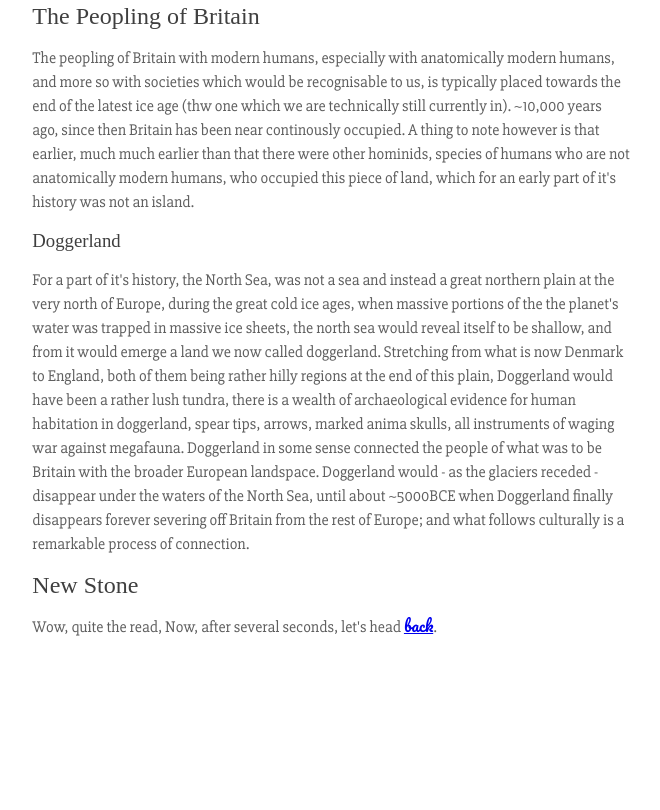
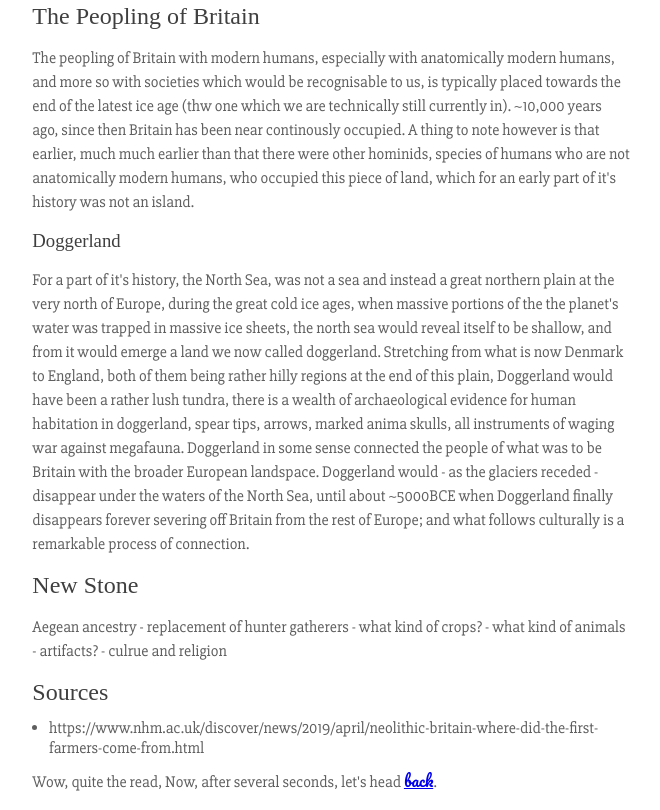
Before and after one commit to kaiser-in-exile/a-believable-fiction, an Eleventy site: page src/posts/longforms/england.md in a window 1280 px wide. Shown: the part 544-1354 px from the top of the page, without its empty margins (309-969 px from the left). Before the commit the page ends 1199 px from the top, so only its background shows below. Built offline with nearby package versions, Linux system fonts and the light colour scheme; Eleventy itself is replaced by a stand-in of ours; files that its build step writes are made by us from their sources; a web font is replaced by a local one.

Commit message:
add hooks for neolithic britain section to text

```diff
--- a/src/posts/longforms/england.md
+++ b/src/posts/longforms/england.md
@@ -22,3 +22,9 @@ The peopling of Britain with modern humans, especially with anatomically modern
 For a part of it's history, the North Sea, was not a sea and instead a great northern plain at the very north of Europe, during the great cold ice ages, when massive portions of the the planet's water was trapped in massive ice sheets, the north sea would reveal itself to be shallow, and from it would emerge a land we now called doggerland. Stretching from what is now Denmark to England, both of them being rather hilly regions at the end of this plain, Doggerland would have been a rather lush tundra, there is a wealth of archaeological evidence for human habitation in doggerland, spear tips, arrows, marked anima skulls, all instruments of waging war against megafauna. Doggerland in some sense connected the people of what was to be Britain with the broader European landspace. Doggerland would - as the glaciers receded - disappear under the waters of the North Sea, until about ~5000BCE when Doggerland finally disappears forever severing off Britain from the rest of Europe; and what follows culturally is a remarkable process of connection.
 
 ## New Stone
+
+Aegean ancestry - replacement of hunter gatherers - what kind of crops? - what kind of animals - artifacts? - culrue and religion
+
+## Sources
+
+- https://www.nhm.ac.uk/discover/news/2019/april/neolithic-britain-where-did-the-first-farmers-come-from.html
```
